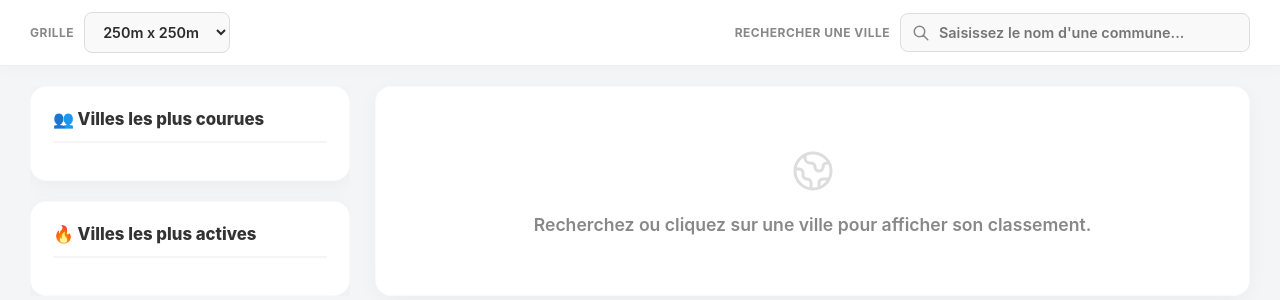
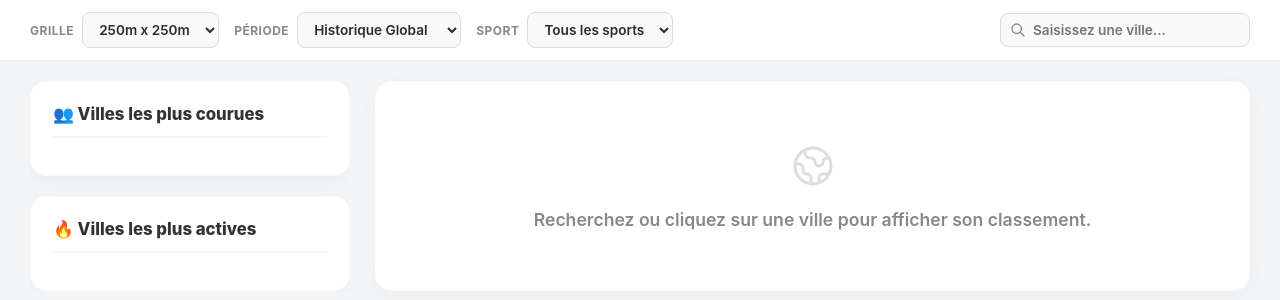
Before and after one commit to theophile-senechal/unlock-app, a Flask app: template templates/leaderboard.html in a window 1280 px wide. Shown: the part 64-364 px from the top of the page. Run offline with Flask 3, Linux system fonts and the light colour scheme; the template is opened without the code that fills it, so the values that code supplies are empty.

Commit message:
Ajout de filtre + distance sur leaderboard

```diff
--- a/templates/leaderboard.html
+++ b/templates/leaderboard.html
@@ -10,54 +10,47 @@
     <style>
         :root { --bordeaux: #6d071a; --green: #4caf50; --off-white: #fdfdfb; --bg: #f4f5f7; --card-bg: #ffffff; --text-dark: #2c2c2c; }
 
-        /* GESTION GLOBALE DU SCROLL */
         html, body { height: 100%; margin: 0; }
         body { font-family: 'Inter', sans-serif; background: var(--bg); color: var(--text-dark); display: flex; flex-direction: column; overflow-y: auto; }
 
-        /* HEADER & NAVIGATION */
         .header {
             background: #fff; padding: 15px 30px;
             display: flex; justify-content: space-between; align-items: center;
             border-bottom: 1px solid #eee; flex-shrink: 0;
         }
         .header h1 { margin: 0; font-size: 1.4rem; color: var(--bordeaux); letter-spacing: -0.5px; }
-
         .back-btn { text-decoration: none; color: #666; font-weight: 600; font-size: 0.9rem; background: #f0f0f0; padding: 8px 16px; border-radius: 20px; transition: 0.2s; white-space: nowrap; }
         .back-btn:hover { background: #e0e0e0; color: #333; }
 
-        /* BARRE DE FILTRES */
+        /* BARRE DE FILTRES RESPONSIVE */
         .filter-bar {
             background: #fff; padding: 12px 30px;
-            display: flex; gap: 20px; align-items: center; justify-content: space-between; flex-wrap: wrap;
+            display: flex; gap: 15px; align-items: center; justify-content: flex-start; flex-wrap: wrap;
             border-bottom: 1px solid #eee;
             box-shadow: 0 4px 15px rgba(0,0,0,0.02);
             position: sticky; top: 0; z-index: 100; flex-shrink: 0;
         }
 
-        .filter-group { display: flex; align-items: center; gap: 10px; flex-grow: 1; }
+        .filter-group { display: flex; align-items: center; gap: 8px; }
         .filter-label { font-size: 0.75rem; font-weight: 700; color: #888; text-transform: uppercase; white-space: nowrap; letter-spacing: 0.5px; }
 
         select, input[type="text"] {
-            padding: 10px 14px; border-radius: 8px; border: 1px solid #ddd; background: #f9f9f9;
-            font-weight: 600; color: var(--text-dark); outline: none; font-size: 0.9rem; cursor: pointer;
-            transition: all 0.2s ease; font-family: 'Inter', sans-serif; width: 100%; box-sizing: border-box;
+            padding: 8px 12px; border-radius: 8px; border: 1px solid #ddd; background: #f9f9f9;
+            font-weight: 600; color: var(--text-dark); outline: none; font-size: 0.85rem; cursor: pointer;
+            transition: all 0.2s ease; font-family: 'Inter', sans-serif;
         }
-        select { max-width: 200px; }
         select:hover, input[type="text"]:hover { border-color: #bbb; }
         select:focus, input[type="text"]:focus { border-color: var(--bordeaux); background: #fff; box-shadow: 0 0 0 3px rgba(109,7,26,0.1); }
 
-        .search-wrapper { position: relative; display: flex; align-items: center; width: 100%; max-width: 350px; }
-        .search-wrapper svg { position: absolute; left: 12px; color: #888; width: 18px; height: 18px; pointer-events: none; }
-        .search-wrapper input { padding-left: 38px; cursor: text; }
+        .search-wrapper { position: relative; display: flex; align-items: center; width: 100%; max-width: 250px; margin-left: auto;}
+        .search-wrapper svg { position: absolute; left: 10px; color: #888; width: 16px; height: 16px; pointer-events: none; }
+        .search-wrapper input { padding-left: 32px; cursor: text; width: 100%; box-sizing: border-box;}
 
-        /* GRILLE PRINCIPALE */
         .container {
-            flex-grow: 1;
-            width: 100%; max-width: 1400px; margin: 20px auto; padding: 0 30px; box-sizing: border-box;
+            flex-grow: 1; width: 100%; max-width: 1400px; margin: 20px auto; padding: 0 30px; box-sizing: border-box;
             display: grid; grid-template-columns: 320px 1fr; gap: 25px; align-items: start;
         }
 
-        /* PANNEAU GAUCHE (Globale) - Scroll masqué mais actif si besoin */
         .global-panel {
             display: flex; flex-direction: column; gap: 20px;
             position: sticky; top: 90px;
@@ -199,7 +161,7 @@
     </div>
 
     <div class="filter-bar">
-        <div class="filter-group" style="flex-grow: 0;">
+        <div class="filter-group">
             <span class="filter-label">Grille</span>
             <select id="grid-select" onchange="loadGlobalStats()">
                 <option value="100">100m x 100m</option>
@@ -207,18 +169,33 @@
             </select>
         </div>
 
-        <div class="filter-group" style="justify-content: flex-end;">
-            <span class="filter-label">Rechercher une ville</span>
-            <div class="search-wrapper">
-                <svg fill="none" stroke="currentColor" viewBox="0 0 24 24"><path stroke-linecap="round" stroke-linejoin="round" stroke-width="2" d="M21 21l-6-6m2-5a7 7 0 11-14 0 7 7 0 0114 0z"></path></svg>
-                <input type="text" id="city-search" list="city-suggestions" placeholder="Saisissez le nom d'une commune..." onchange="handleCitySearch()">
-                <datalist id="city-suggestions"></datalist>
-            </div>
+        <!-- NOUVEAU : Filtre Période -->
+        <div class="filter-group">
+            <span class="filter-label">Période</span>
+            <select id="period-select" onchange="loadGlobalStats()">
+                <option value="all" selected>Historique Global</option>
+                <option value="current_week">Semaine en cours</option>
+            </select>
+        </div>
+
+        <!-- NOUVEAU : Filtre Sport -->
+        <div class="filter-group">
+            <span class="filter-label">Sport</span>
+            <select id="sport-select" onchange="loadGlobalStats()">
+                <option value="all" selected>Tous les sports</option>
+                <option value="Run">Course à pied</option>
+                <option value="Ride">Vélo</option>
+            </select>
+        </div>
+
+        <div class="filter-group search-wrapper">
+            <svg fill="none" stroke="currentColor" viewBox="0 0 24 24"><path stroke-linecap="round" stroke-linejoin="round" stroke-width="2" d="M21 21l-6-6m2-5a7 7 0 11-14 0 7 7 0 0114 0z"></path></svg>
+            <input type="text" id="city-search" list="city-suggestions" placeholder="Saisissez une ville..." onchange="handleCitySearch()">
+            <datalist id="city-suggestions"></datalist>
         </div>
     </div>
 
     <div class="container">
-
         <!-- PANNEAU GAUCHE -->
         <div class="global-panel">
             <div class="card">
@@ -277,12 +261,22 @@
         let currentLeaderboard = [];
         let currentSort = 'percent';
 
+        // Helper pour récupérer tous les filtres actuels
+        function getFilters() {
+            return {
+                gridSize: document.getElementById('grid-select').value,
+                period: document.getElementById('period-select').value,
+                sport: document.getElementById('sport-select').value
+            };
+        }
+
         async function loadGlobalStats() {
             showLoader();
-            const gridSize = document.getElementById('grid-select').value;
+            const filters = getFilters();
 
             try {
-                const res = await fetch(`/api/global_stats_leaderboard?grid_size=${gridSize}`);
+                // NOUVEAU : On envoie la période et le sport à l'API
+                const res = await fetch(`/api/global_stats_leaderboard?grid_size=${filters.gridSize}&period=${filters.period}&sport=${filters.sport}`);
                 const data = await res.json();
 
                 if (data.cities) {
@@ -302,6 +296,11 @@
                         loadCityLeaderboard(currentSelection);
                     } else if (allCities.length > 0) {
                         selectCity(allCities[0].name);
+                    } else {
+                        // Si aucun résultat pour ce filtre (ex: personne n'a couru cette semaine)
+                        document.getElementById('city-hero').style.display = 'none';
+                        document.getElementById('leaderboard-table').style.display = 'none';
+                        document.getElementById('empty-state').style.display = 'flex';
                     }
 
                     const topUsers = [...allCities].sort((a, b) => b.users - a.users).slice(0, 10);
@@ -350,7 +350,8 @@
 
         async function loadCityLeaderboard(cityName = null) {
             const city = cityName || document.getElementById('city-search').value;
-            const gridSize = document.getElementById('grid-select').value;
+            const filters = getFilters();
+
             const table = document.getElementById('leaderboard-table');
             const emptyState = document.getElementById('empty-state');
             const cityHero = document.getElementById('city-hero');
@@ -362,15 +363,24 @@
 
             showLoader();
             try {
-                const res = await fetch(`/api/city_leaderboard?city=${encodeURIComponent(city)}&grid_size=${gridSize}`);
+                // NOUVEAU : On passe la période et le sport
+                const res = await fetch(`/api/city_leaderboard?city=${encodeURIComponent(city)}&grid_size=${filters.gridSize}&period=${filters.period}&sport=${filters.sport}`);
                 const data = await res.json();
-                if (data.leaderboard) {
+
+                if (data.leaderboard && data.leaderboard.length > 0) {
                     currentLeaderboard = data.leaderboard;
                     document.getElementById('current-city-name').textContent = city;
                     document.getElementById('kpi-explorers').textContent = data.global_stats.total_explorers.toLocaleString();
                     document.getElementById('kpi-activities').textContent = data.global_stats.total_activities.toLocaleString();
+
+                    // Calcul du total des km pour la ville (somme de tous les joueurs)
+                    const totalKm = currentLeaderboard.reduce((sum, player) => sum + player.distance_km, 0);
+                    document.getElementById('kpi-distance').textContent = Math.round(totalKm).toLocaleString();
+
                     cityHero.style.display = 'flex'; table.style.display = 'table'; emptyState.style.display = 'none';
                     renderLeaderboardTable();
+                } else {
+                    cityHero.style.display = 'none'; table.style.display = 'none'; emptyState.style.display = 'flex';
                 }
             } catch (e) { console.error(e); } finally { hideLoader(); }
         }
@@ -380,6 +390,7 @@
             document.getElementById('th-percent').className = 'th-right'; document.getElementById('th-percent').textContent = 'Surface (%)';
             document.getElementById('th-blocks').className = 'th-right'; document.getElementById('th-blocks').textContent = 'Blocs explorés';
             document.getElementById('th-activities').className = 'th-right'; document.getElementById('th-activities').textContent = 'Total Activités';
+            document.getElementById('th-distance_km').className = 'th-right'; document.getElementById('th-distance_km').textContent = 'Distance (km)';
 
             const activeTh = document.getElementById(`th-${key}`);
             activeTh.classList.add('active-sort');
@@ -407,6 +419,7 @@
                     <td class="td-name">${player.name}</td>
                     <td class="td-stat ${currentSort === 'percent' ? 'td-highlight' : ''}">${player.percent}%</td>
                     <td class="td-stat ${currentSort === 'blocks' ? 'td-highlight' : ''}">${player.blocks.toLocaleString()}</td>
+                    <td class="td-stat ${currentSort === 'distance_km' ? 'td-highlight' : ''}">${player.distance_km}</td>
                     <td class="td-stat ${currentSort === 'activities' ? 'td-highlight' : ''}">${player.activities.toLocaleString()}</td>
                 `;
                 tbody.appendChild(tr);
```
Also changed, not shown: other parts of templates/leaderboard.html (+22 -44 lines).
